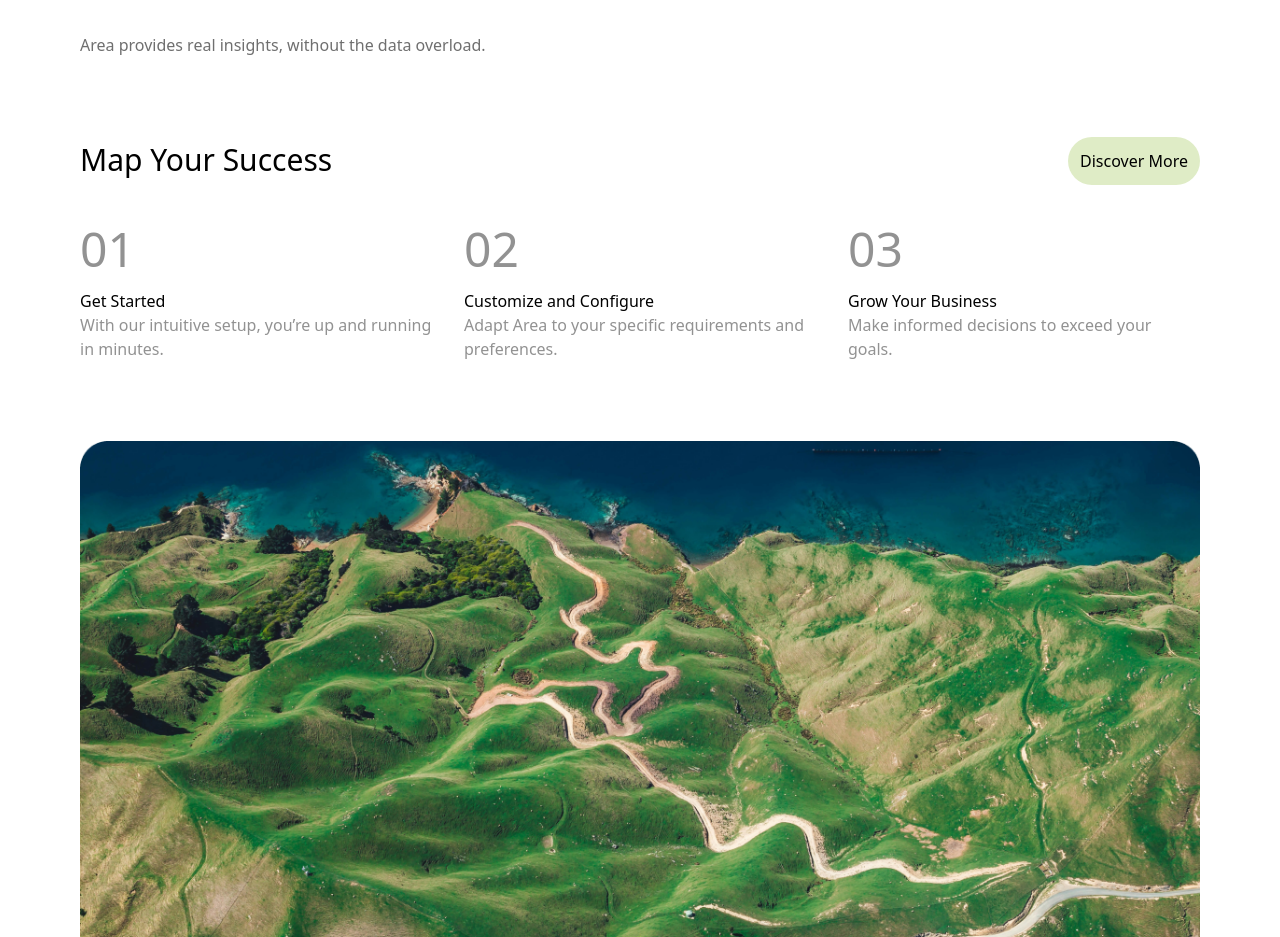
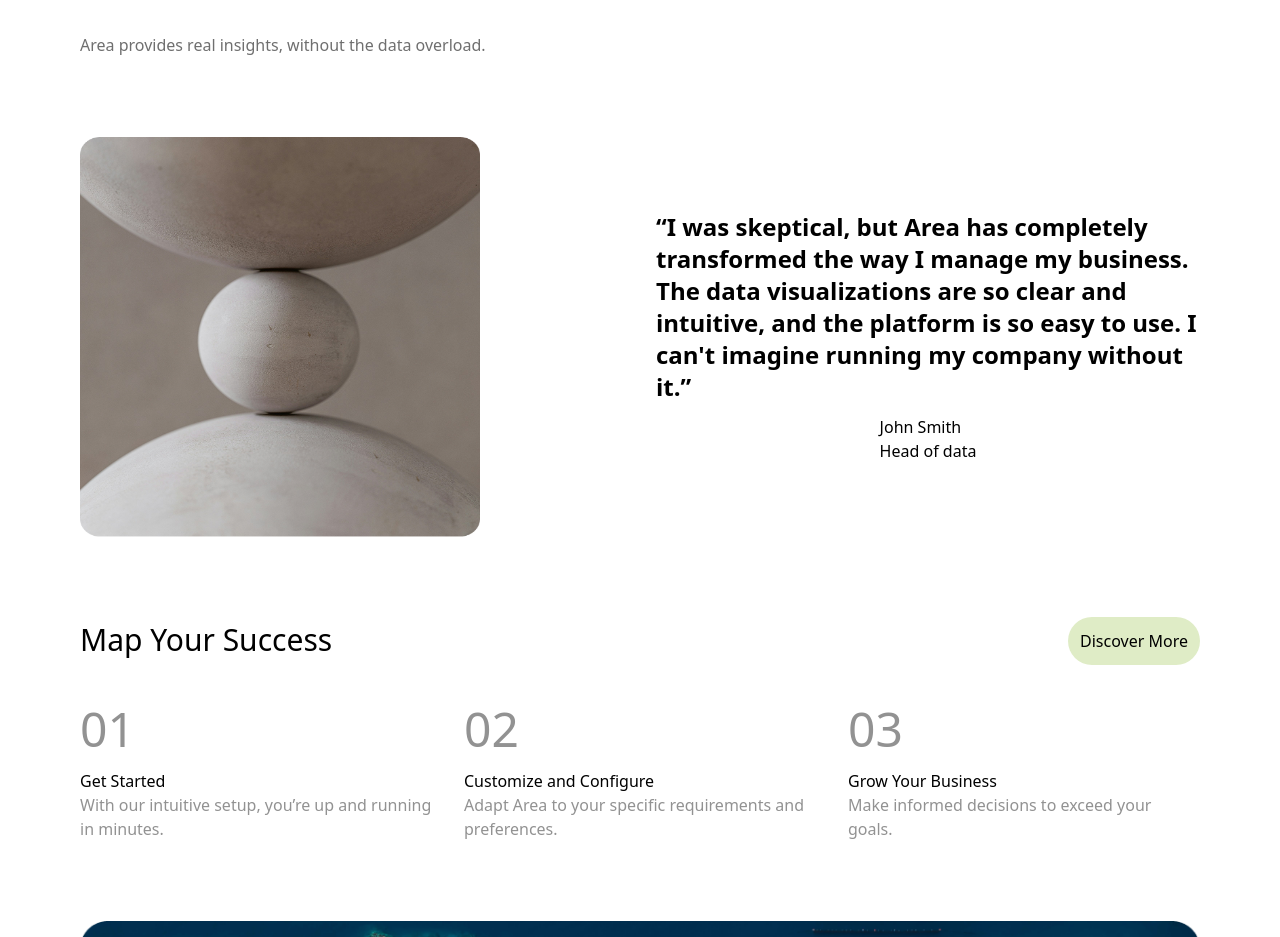
Before and after one commit to leont2u/browse-everything, a React (Vite) app: page / in a window 1280 px wide. Shown: the part 1440-2377 px from the top of the page. Built offline with nearby package versions, Linux system fonts and the light colour scheme.

Commit message:
Testimonials section

```diff
--- a/src/App.tsx
+++ b/src/App.tsx
@@ -4,6 +4,7 @@ import Benefits from "./pages/Benefits";
 import ConnectWithUs from "./pages/ConnectWithUs";
 import HeroSection from "./pages/HeroSection";
 import MapYourSuccess from "./pages/MapYourSuccess";
+import Testimonials from "./pages/Testimonials";
 import TrustedCompanies from "./pages/TrustedCompanies";
 
 function App() {
@@ -13,6 +14,7 @@ function App() {
       <HeroSection />
       <TrustedCompanies />
       <Benefits />
+      <Testimonials />
       <MapYourSuccess />
       <ConnectWithUs />
       <Footer />
--- /dev/null
+++ b/src/pages/Testimonials.tsx
@@ -0,0 +1,22 @@
+import testimonialImage from "../assets/images/testimonials-image.png";
+const Testimonials = () => {
+  return (
+    <div className="mb-20 grid grid-cols-2 gap-8">
+      <img src={testimonialImage} alt="Testimonials" className="h-100 w-100" />
+      <div className="flex justify-center items-center flex-col">
+        <p className="font-semibold text-2xl mb-3">
+          “I was skeptical, but Area has completely transformed the way I manage
+          my business. The data visualizations are so clear and intuitive, and
+          the platform is so easy to use. I can't imagine running my company
+          without it.”
+        </p>
+        <div>
+          <h1 className="mb:3"> John Smith</h1>
+          <h1>Head of data</h1>
+        </div>
+      </div>
+    </div>
+  );
+};
+
+export default Testimonials;
```
Also changed, not shown: src/assets/images/testimonials-image.png (added).
